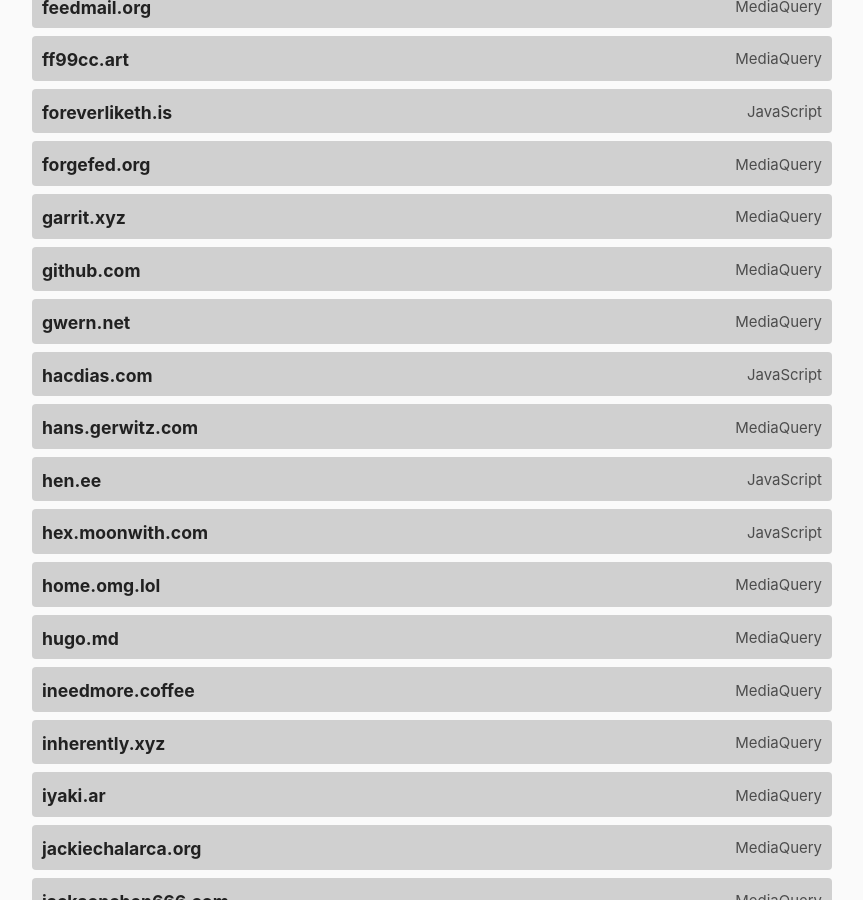
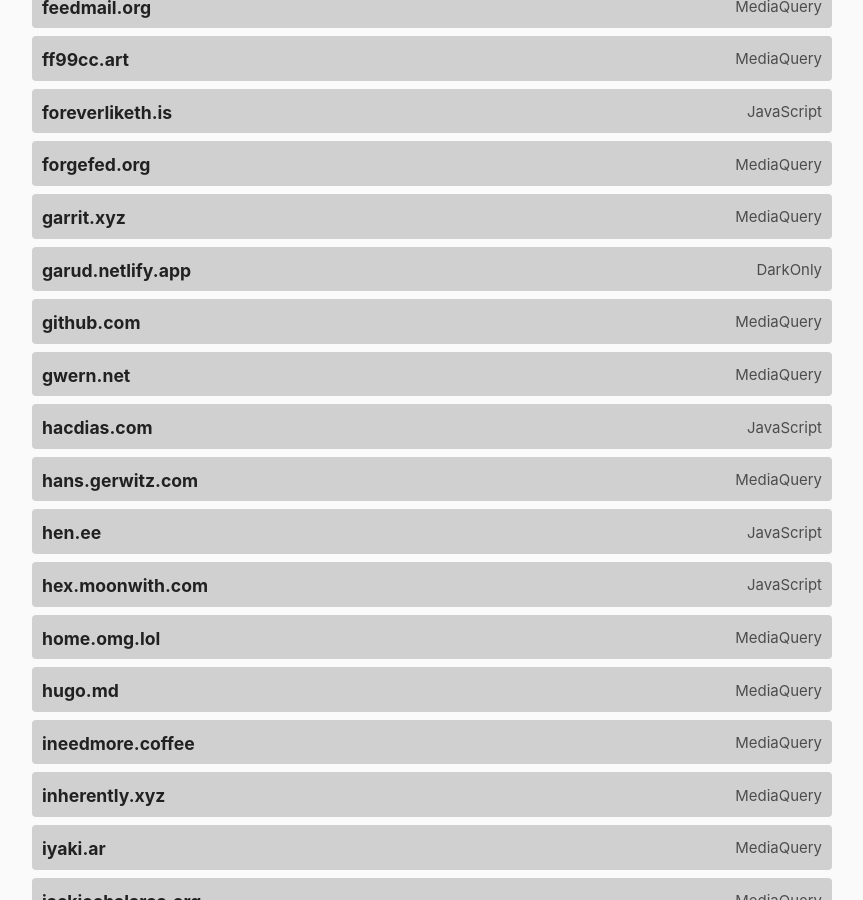
Before and after one commit to katherinek727/darktheme.club, a Jekyll site: the page built from index.md, in a window 1280 px wide and 900 px high, scrolled down 2480 px. Shown: the whole window, without its empty margins (208-1071 px from the left). Built offline with Jekyll 4.4.1, drawn with Linux system fonts in a browser that asks for light colours.

Commit message:
Update sites.yml

```diff
--- a/_data/sites.yml
+++ b/_data/sites.yml
@@ -192,6 +192,11 @@
   url: https://garrit.xyz/
   method: mediaquery
   last_checked: 2022-04-16
+
+- domain: garud.netlify.app
+  url: https://garud.netlify.app/
+  method: darkonly
+  last_checked: 2024-02-10
 
 - domain: github.com
   url: https://github.com/
```
